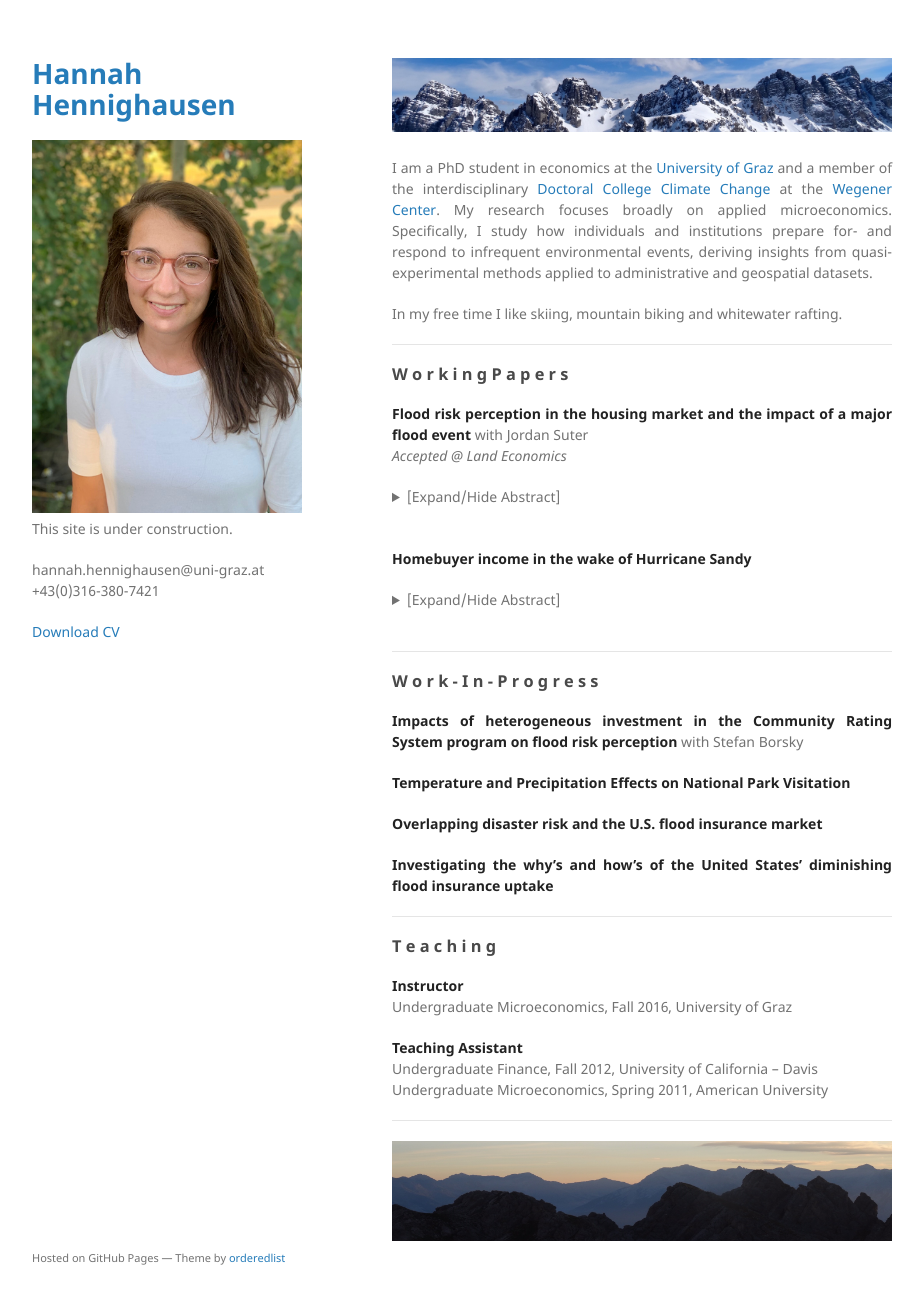
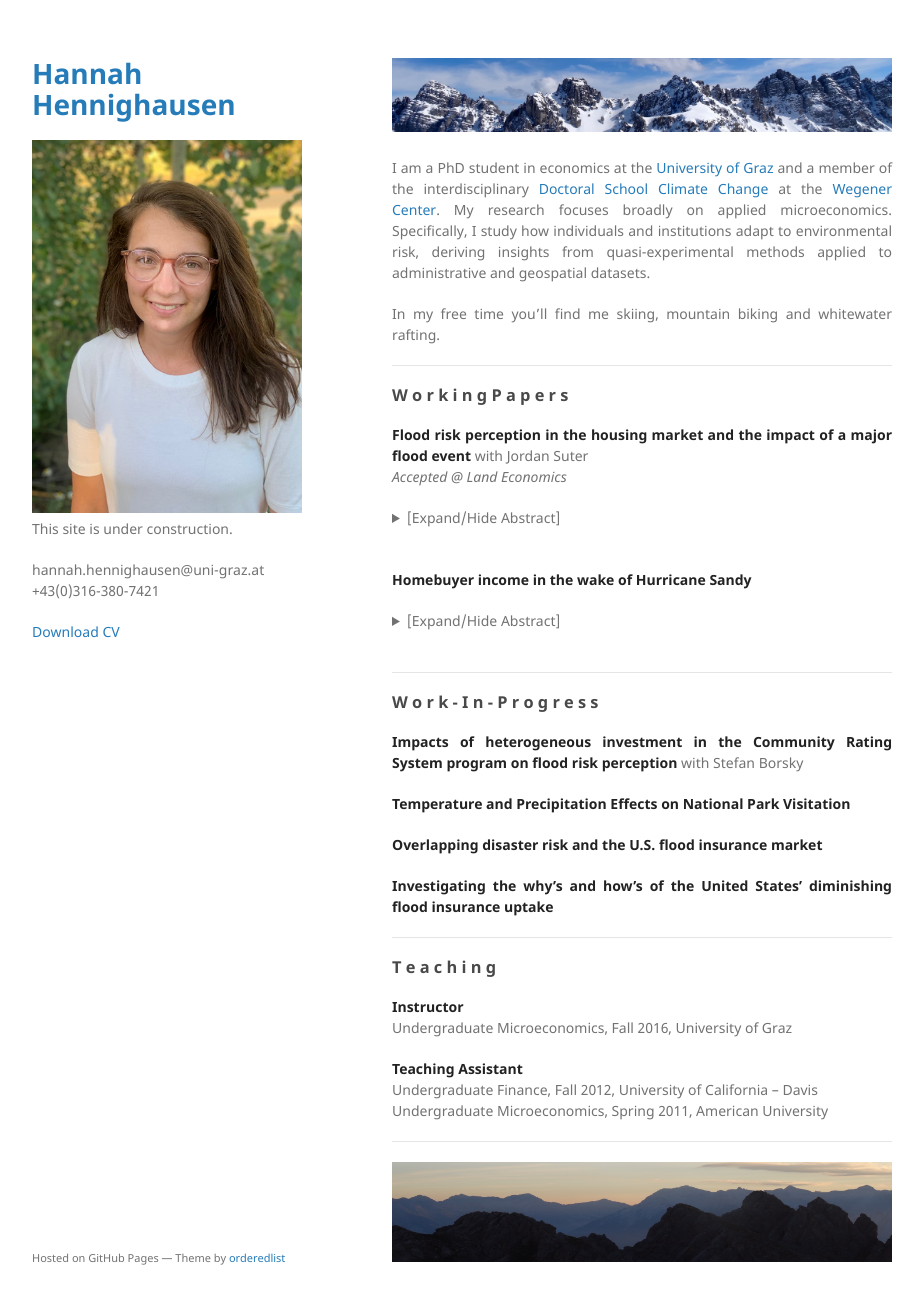
Before and after one commit to hannahhennighausen/hannahhennighausen.github.io, a Jekyll site: the page built from index.md, in a window 1280 px wide and 1337 px high. Shown: the top 1304 px of the window, without its empty margins (178-1102 px from the left). Built offline with Jekyll 4.4.1, drawn with Linux system fonts in a browser that asks for light colours.

Commit message:
Update index.md

```diff
--- a/index.md
+++ b/index.md
@@ -8,9 +8,9 @@ body {
 text-align: justify}
 </style>
 
-I am a PhD student in economics at the [University of Graz](https://volkswirtschaftslehre.uni-graz.at/en/) and a member of the interdisciplinary [Doctoral College Climate Change](https://dk-climate-change.uni-graz.at/en/) at the [Wegener Center](https://wegcenter.uni-graz.at/en/). My research focuses broadly on applied microeconomics. Specifically, I study how individuals and institutions prepare for- and respond to infrequent environmental events, deriving insights from quasi-experimental methods applied to administrative and geospatial datasets.
+I am a PhD student in economics at the [University of Graz](https://volkswirtschaftslehre.uni-graz.at/en/) and a member of the interdisciplinary [Doctoral School Climate Change](https://dk-climate-change.uni-graz.at/en/) at the [Wegener Center](https://wegcenter.uni-graz.at/en/). My research focuses broadly on applied microeconomics. Specifically, I study how individuals and institutions adapt to environmental risk, deriving insights from quasi-experimental methods applied to administrative and geospatial datasets.
 
-In my free time I like skiing, mountain biking and whitewater rafting.
+In my free time you'll find me skiing, mountain biking and whitewater rafting.
 
 * * *
 
```
